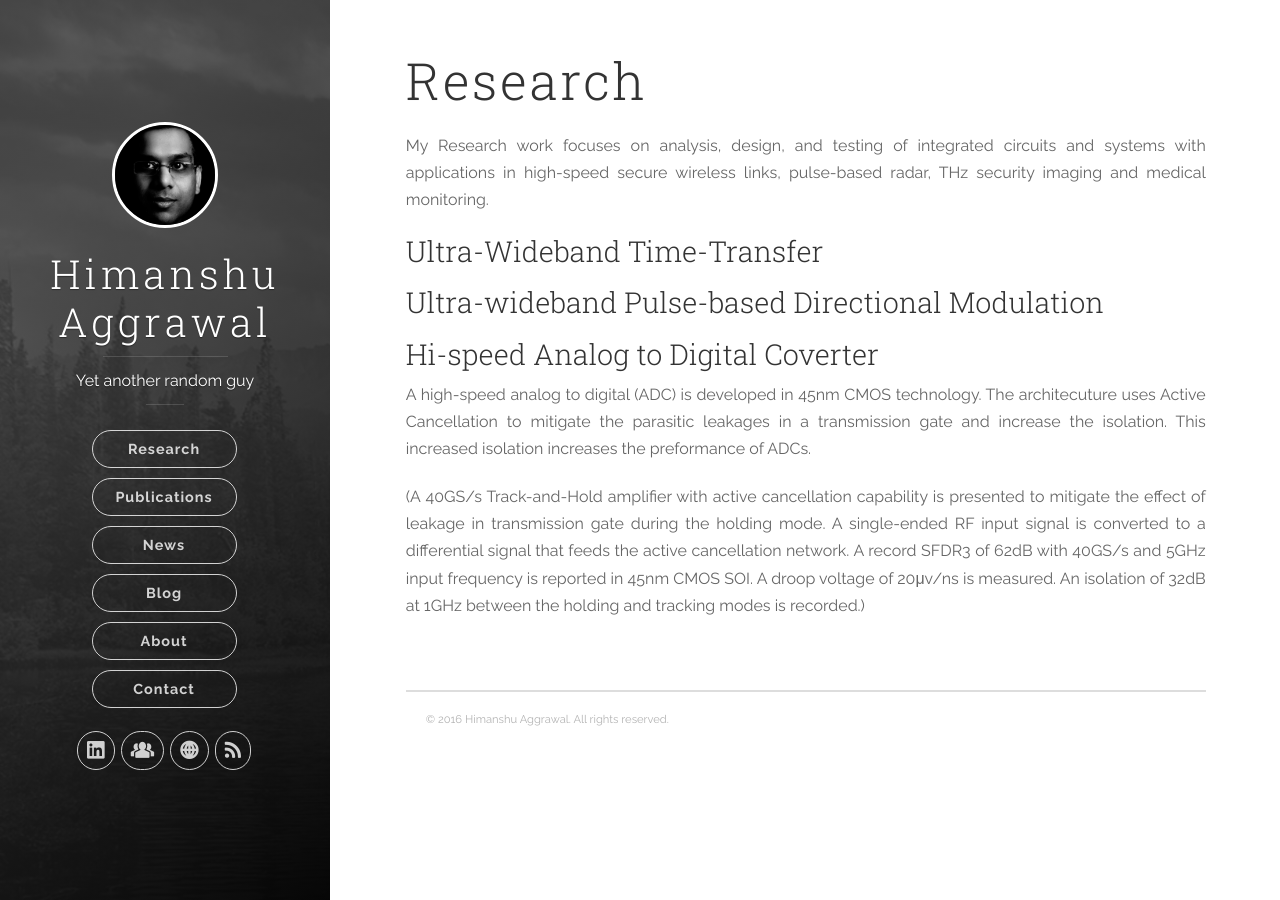
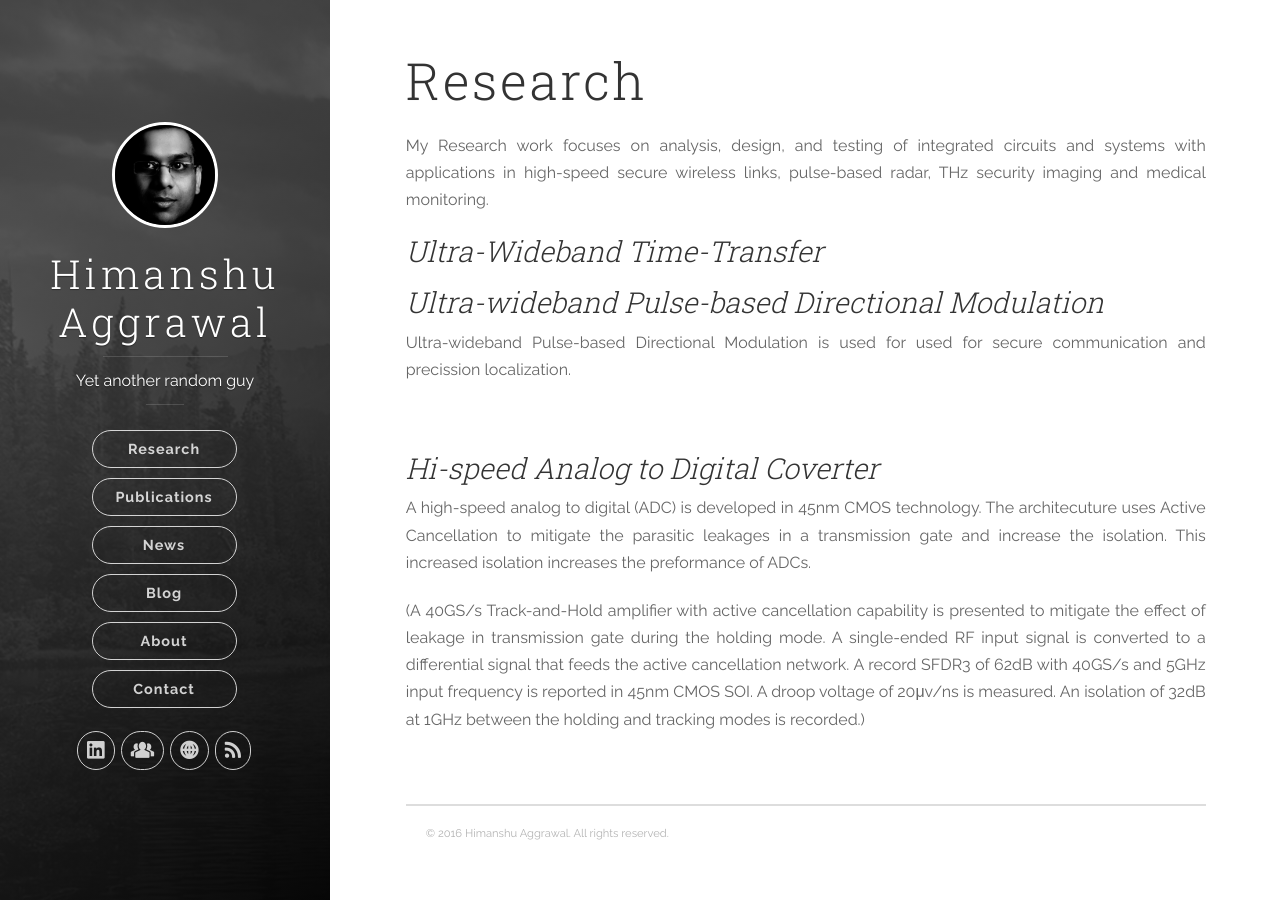
Before and after one commit to ahimanshu13/ahimanshu13.github.io, a Jekyll site: the page built from research/index.md, in a window 1280 px wide. Built offline with Jekyll 4.4.1, drawn with Linux system fonts in a browser that asks for light colours; nearby versions of some CDN libraries.

Commit message:
Update Research

```diff
--- a/research/index.md
+++ b/research/index.md
@@ -5,12 +5,14 @@ published: true
 ---
 My Research work focuses on analysis, design, and testing of integrated circuits and systems with applications in high-speed secure wireless links, pulse-based radar, THz security imaging and medical monitoring.
 
-### Ultra-Wideband Time-Transfer
+### _Ultra-Wideband Time-Transfer_
 
 
-### Ultra-wideband Pulse-based Directional Modulation
+### _Ultra-wideband Pulse-based Directional Modulation_
+Ultra-wideband Pulse-based Directional Modulation is used for used for secure communication and precission localization.
 
-### Hi-speed Analog to Digital Coverter
+<br>
+### _Hi-speed Analog to Digital Coverter_
 A high-speed analog to digital (ADC) is developed in 45nm CMOS technology. The architecuture uses Active Cancellation to mitigate the parasitic leakages in a transmission gate and increase the isolation. This increased isolation increases the preformance of ADCs.
 
 (A 40GS/s Track-and-Hold amplifier with active cancellation capability is presented to mitigate the effect of leakage in transmission gate during the holding mode. A single-ended RF input signal is converted to a differential signal that feeds the active cancellation network. A record SFDR3 of 62dB with 40GS/s and 5GHz input frequency is reported in 45nm CMOS SOI. A droop voltage of 20μv/ns is measured. An isolation of 32dB at 1GHz between the holding and tracking modes is recorded.)
```
